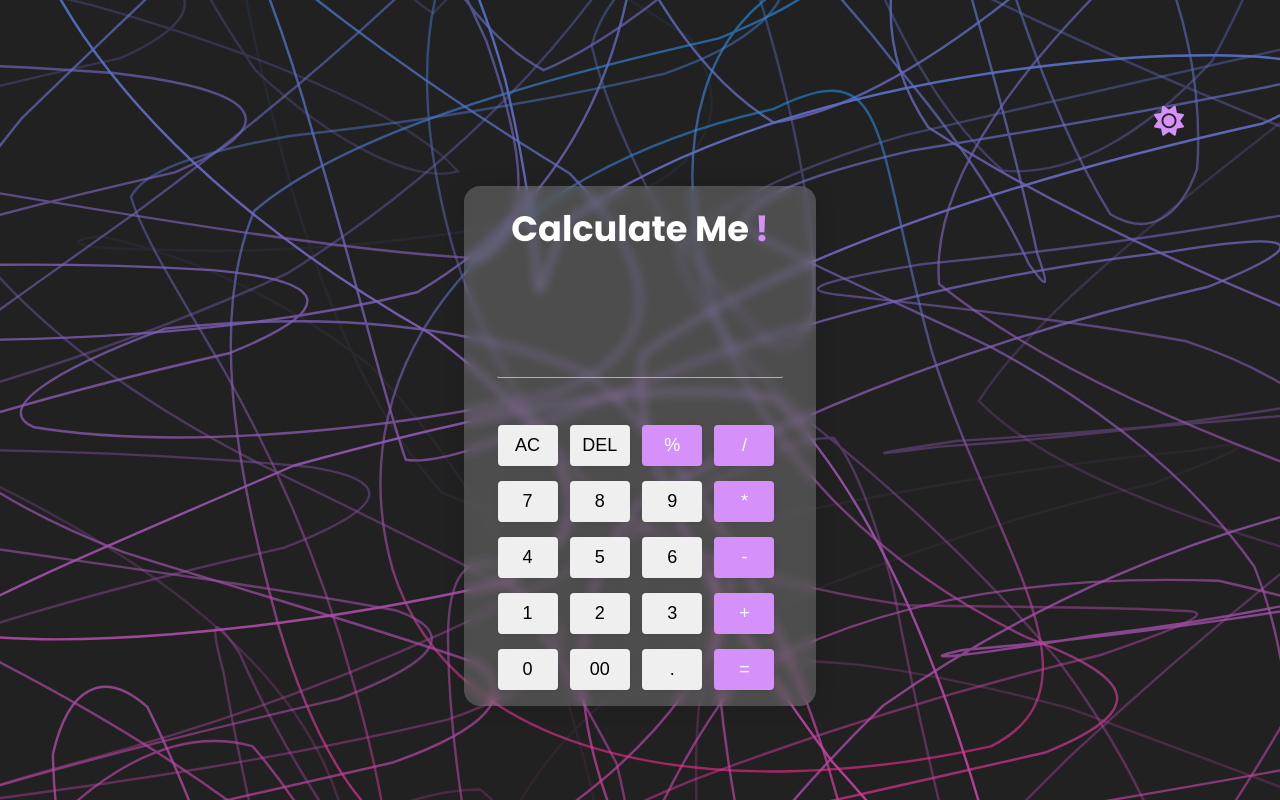
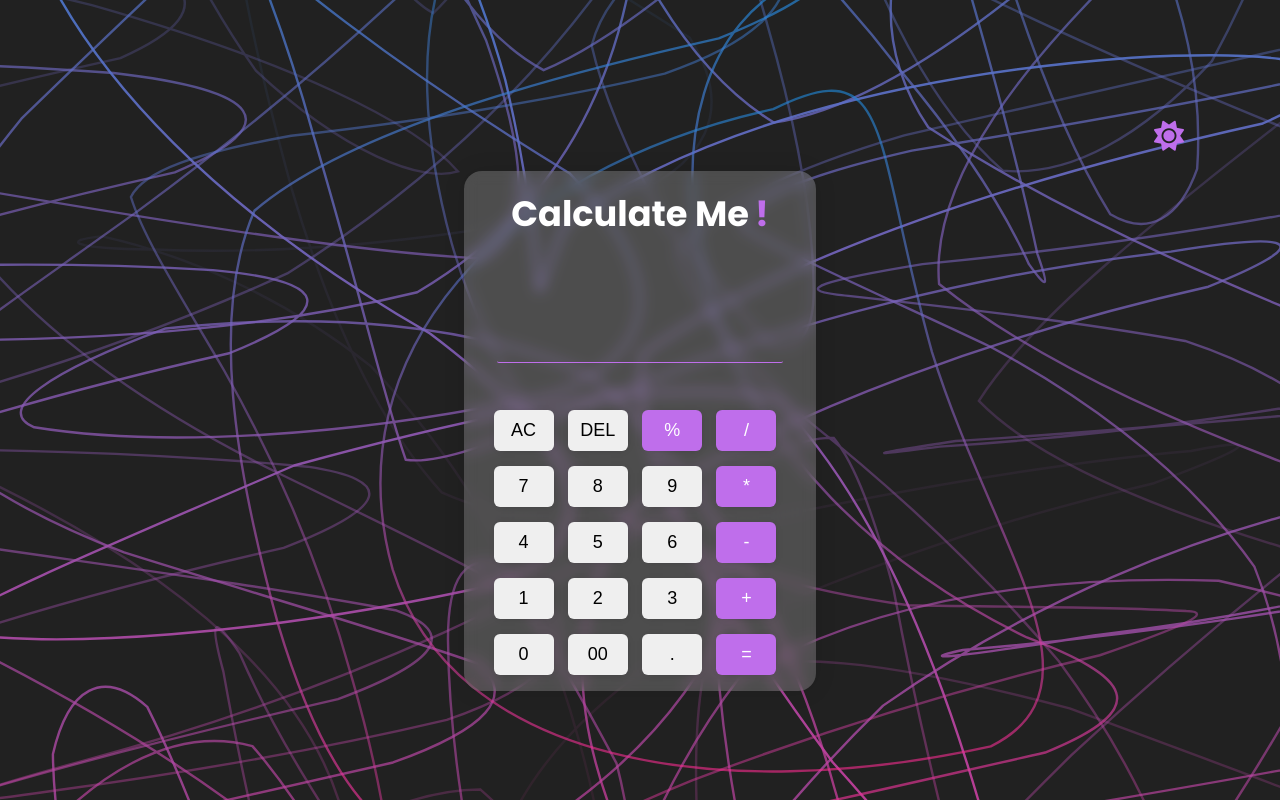
Before and after one commit to md-raza-ali/Basic_Calculator, a plain HTML site: page index.html in a window 1280 px wide. Drawn offline with Linux system fonts and the light colour scheme.

Commit message:
Fixed bugs

```diff
--- a/app.js
+++ b/app.js
@@ -5,12 +5,15 @@ let input = document.querySelector("input");
 theme.addEventListener("click", function () {
   if (body.style.background !== "white") {
     body.style.background = "white";
-    h1.style.color = "black";
+    h1.style.color = "#212121";
     input.style.color = "#212121";
     theme.setAttribute("class", "fa-solid fa-moon");
+    body.style.transition = "0.4s ease-in-out";
+    h1.setAttribute("class", "trans");
   } else {
     body.style.background = "#212121";
     h1.style.color = "white";
+    input.style.color = "white";
     theme.setAttribute("class", "fa-solid fa-sun");
   }
 });
--- a/index.html
+++ b/index.html
@@ -14,10 +14,10 @@
   <body>
     <div class="container">
       <div class="theme">
-        <i class="fa-solid fa-sun" id="darkLight"></i>
+        <i class="fa-solid fa-sun" id="darkLight" class="trans"></i>
       </div>
       <div class="calculator">
-        <h1>Calculate Me<span>!</span></h1>
+        <h1 class="trans">Calculate Me<span>!</span></h1>
         <div class="display">
           <input type="text" id="display" />
         </div>
--- a/style.css
+++ b/style.css
@@ -1,6 +1,6 @@
 :root {
-  --opr-button-bg: #d590f9;
-  --button-bg: #f5f5f5;
+  --opr-button-bg: #bf6eeb;
+  --button-bg: #dfdfdf;
 }
 * {
   margin: 0px;
@@ -27,15 +27,15 @@ body {
   position: relative;
   display: flex;
   flex-direction: column;
-  margin: 50px auto 20px;
+  margin: 20px auto 20px;
   text-align: center;
   padding: 16px;
-  border-radius: 16px;
+  border-radius: 18px;
   width: 100%;
   max-width: 320px;
   box-shadow: 0px 0px 22px rgba(0, 0, 0, 0.1);
   background: rgba(255, 255, 255, 0.2);
-  backdrop-filter: blur(5px);
+  backdrop-filter: blur(7px);
 }
 .calculator h1 {
   color: white;
@@ -50,14 +50,11 @@ body {
   border: none;
   width: 60px;
   margin-top: 15px;
-  margin-right: 8px;
+  margin-right: 10px;
   font-size: 18px;
   cursor: pointer;
-  border-radius: 4px;
+  border-radius: 6px;
   box-shadow: 1px 1px 8px -6px rgb(29, 30, 34);
-  /* border-radius: 50px; */
-  /* background: #ffffff; */
-  /* box-shadow: 5px 5px 20px #bebebe, -5px -5px 20px #ffffff; */
 }
 .display input {
   margin: 20% 0% 10% 0%;
@@ -92,3 +89,12 @@ body {
   font-size: 30px;
   cursor: pointer;
 }
+.trans{
+  transition: 0.6s ease-in-out;
+}
+@media only screen and (max-width: 600px){
+  body{
+    background-color: red;
+  }
+
+}
```
